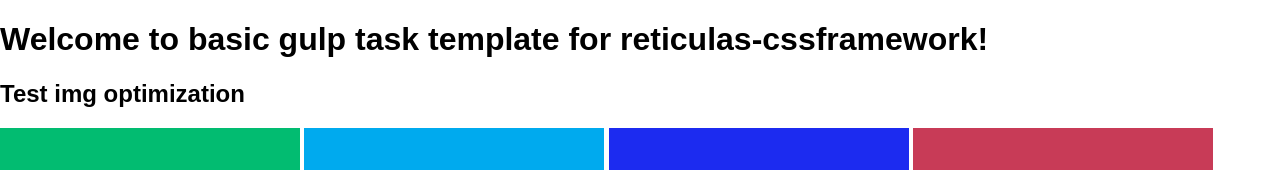
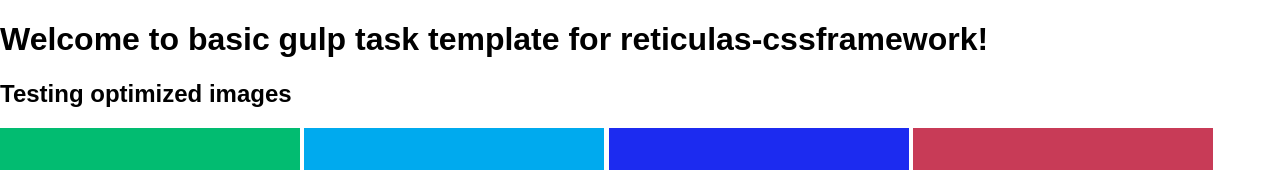
Before and after one commit to segundofdez/reticulas-template, a website: page public/index.html in a window 1280 px wide. Shown: the top 170 px of the page. Drawn offline with Linux system fonts and the light colour scheme; files whose address does not match are found by name.

Commit message:
Added build defaults images test

```diff
--- a/package.json
+++ b/package.json
@@ -1,7 +1,7 @@
 {
   "name": "reticulas-template",
   "description": "Basic grunt template to start reticulas-cssframework",
-  "version": "0.3.0",
+  "version": "0.3.1",
   "author": {
     "name": "Segundo Fdez | Sond3",
     "url": "http://segundofdez.com"
--- a/public/index.html
+++ b/public/index.html
@@ -46,7 +46,7 @@
 		<!-- PAGE -->
 		<div class="page">
 			<h1>Welcome to basic gulp task template for reticulas-cssframework!</h1>
-			<h2>Test img optimization</h2>
+			<h2>Testing optimized images</h2>
 			<img src="media/img/build/test-jpg.jpg" alt="test jpg imagen">
 			<img src="media/img/build/test-gif.gif" alt="test gif imagen">
 			<img src="media/img/build/test-png.png" alt="test png imagen">
```
Also changed, not shown: public/media/img/build/test-gif.gif (added), public/media/img/build/test-jpg.jpg (added), public/media/img/build/test-png.png (added), public/media/img/build/test-svg.svg (added), 1 other file.
